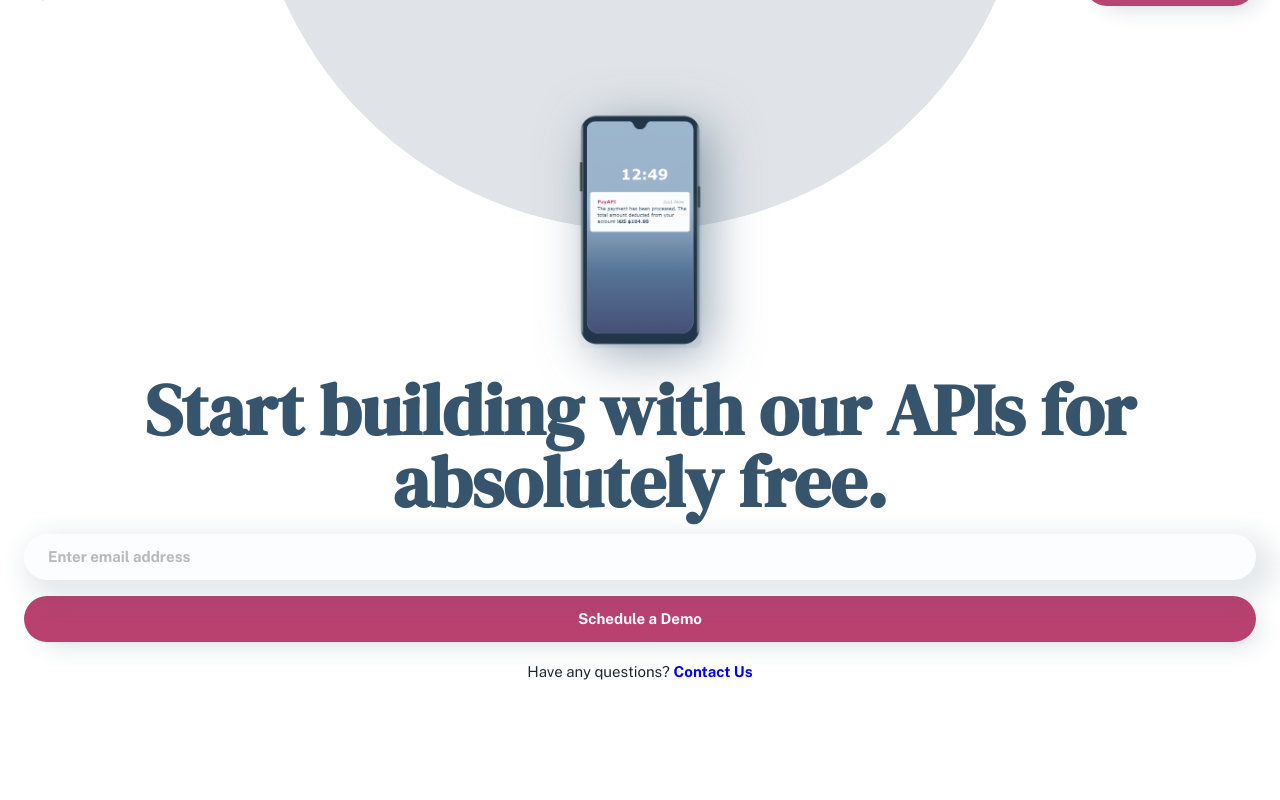
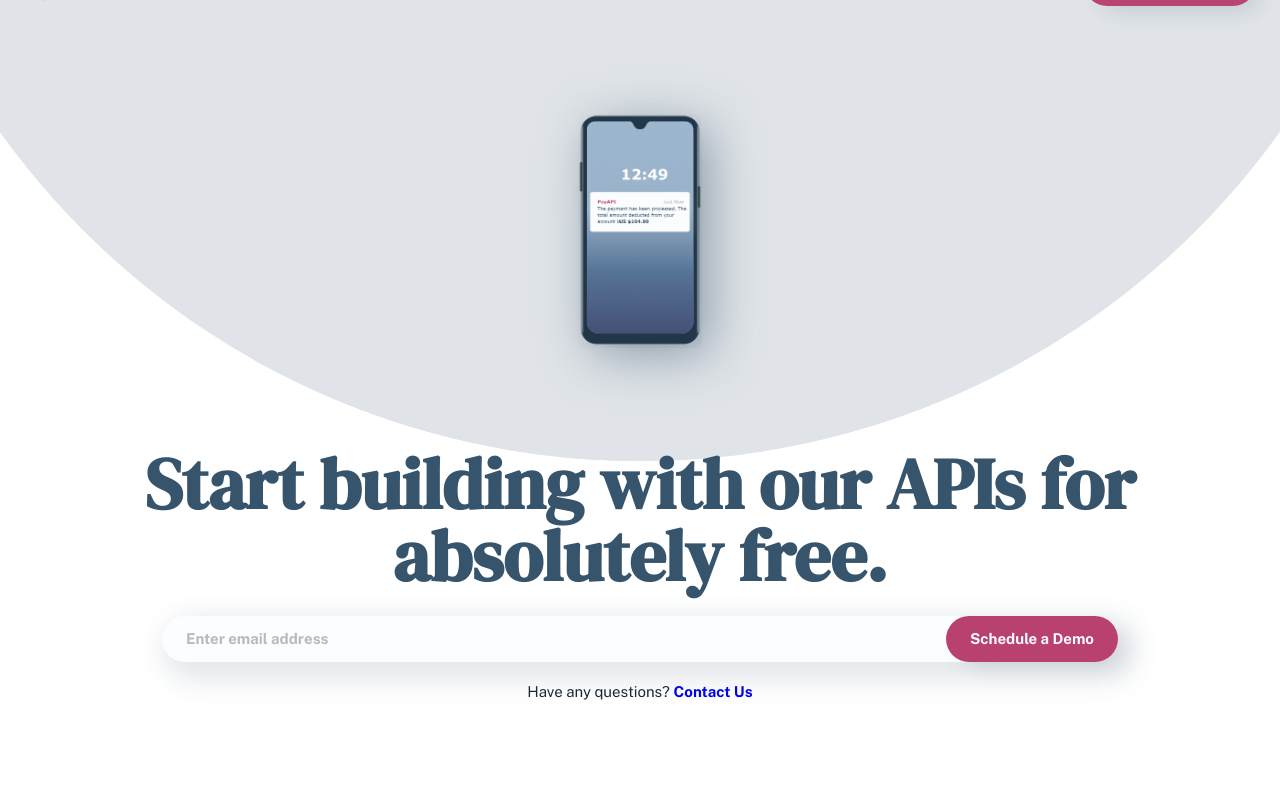
Before and after one commit to thorrellt/PayAPI, a React (Vite) app: page / in a window 1280 px wide. Shown: the top 800 px of the page. Built offline with nearby package versions, Linux system fonts and the light colour scheme.

Commit message:
update table Landing layout

```diff
--- a/src/styles/home/Landing.css
+++ b/src/styles/home/Landing.css
@@ -1,16 +1,17 @@
-.Landing{
+.Landing {
     overflow: hidden;
     height: 100vh;
     position: relative;
 }
 
-.Landing .bgCircle-container{
+.Landing .bgCircle-container {
     position: absolute;
     width: 780px;
     left: 50%;
-    top:-550px;
+    top: -550px;
     transform: translate(-50%, 0);
 }
+
 .Landing .bgCircle {
     z-index: -10;
     width: 780px;
@@ -48,3 +49,33 @@
     text-decoration: none;
     font-weight: 700;
 }
+
+@media (min-width: 680px) {
+    .Landing .bgCircle-container {
+        width: 123vw;
+        top: -87vw;
+    }
+
+    .Landing .bgCircle {
+        width: 123vw;
+        height: 123vw;
+    }
+
+    .Landing .cta {
+        flex-direction: column;
+        margin: 6.125rem;
+        gap: normal;
+    }
+
+    .Landing .cta .cta-form {
+        position: relative;
+        width: auto;
+        margin-block: 1.5rem 1rem;
+        margin-inline: 4rem;
+    }
+
+    .Landing .cta .cta-form .prim-btn{
+       position: absolute;
+       right: 0;
+    }
+}
--- a/src/styles/index.css
+++ b/src/styles/index.css
@@ -163,7 +163,7 @@ p {
 /*******************
   TABLET TYPOGRAPHY
  *******************/
-@media (max-width: 767px) {
+@media (max-width: 900px) {
   h1 {
     font-size: 3rem;
     line-height: 3.5rem;
@@ -178,7 +178,7 @@ p {
 /*******************
   MOBILE TYPOGRAPHY
  *******************/
-@media (max-width: 480px) {
+@media (max-width: 576px) {
   h1 {
     font-size: 2rem;
     line-height: 2.25rem;
--- a/src/styles/shared/Navbar.css
+++ b/src/styles/shared/Navbar.css
@@ -151,7 +151,6 @@
         flex-shrink: 0;
         width: auto;
         gap: 2.5rem;
-        border:1px solid black ;
     }
     .Navbar ul li a{
         color: var(--sec-blue-500);
```
